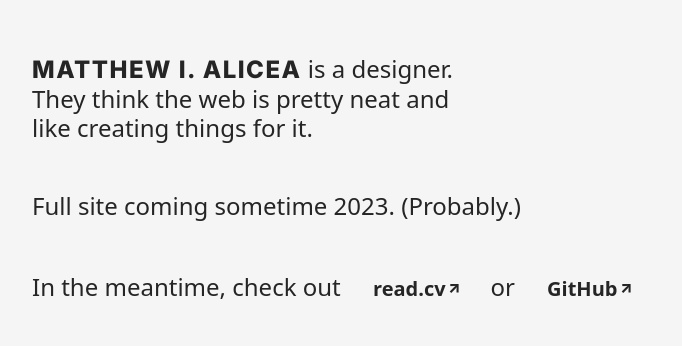
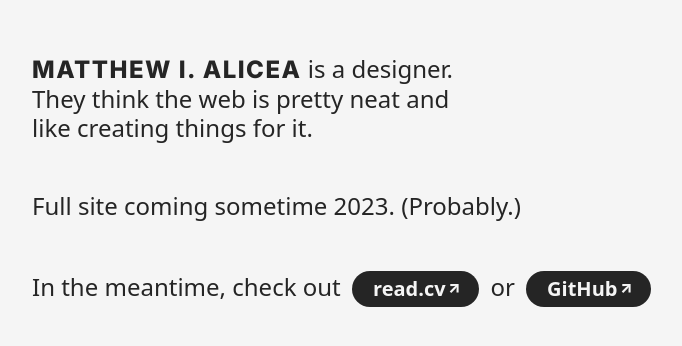
Before and after one commit to matthew-ia/maia-micro, a SvelteKit app: page / in a window 1280 px wide. Shown: the part 194-540 px from the top of the page, without its empty margins (118-800 px from the left). Built offline with nearby package versions, Linux system fonts and the light colour scheme; a web font is replaced by a local one.

Commit message:
fix theming bugs

```diff
--- a/src/components/button.svelte
+++ b/src/components/button.svelte
@@ -73,43 +73,44 @@
 
 button,
 a {
+
   // Theme
   // Default (fallback)
   $color: $white;
   $bg-color: $black;
+  $hover-bg-color: rgba($black, 0.9);
+  $focus-outline: 2px solid $blue-100;
+
   $border: $border-width solid transparent;
-  $hover-bg-color: rgba($black, 0.9);
   $active-bg-color: $blue-600;
   $focus-outline: 2px solid $blue-600;
   $disabled-bg-color: $gray-100;
+
+  --btn-color: $white;
+  --btn-bg-color: $black;
+  --btn-hover-bg-color: rgba($black, 0.9);
+  --btn-focus-outline: 2px solid $blue-400;
+
   // Light
   @media (prefers-color-scheme: light) {
-    $color: $white;
-    $bg-color: $black;
-    $border: $border-width solid transparent;
-    $hover-bg-color: rgba($black, 0.9);
-    $active-bg-color: $blue-600;
-    $focus-outline: 2px solid $blue-600;
-    $disabled-bg-color: $gray-100;
+    --btn-color: #{$white};
+    --btn-bg-color: #{$black};
+    --btn-hover-bg-color: #{rgba($black, 0.85)};
+    --btn-focus-outline: 2px solid #{$blue-400};
   }
   // Dark
   @media (prefers-color-scheme: dark) {
-    $color: $black;
-    $bg-color: $white;
-    $border: $border-width solid transparent;
-    $hover-bg-color: rgba($white, 0.9);
-    $active-bg-color: $blue-600;
-    $focus-outline: 2px solid $blue-100;
-    $disabled-bg-color: $gray-100;
+    --btn-color: #{$black};
+    --btn-bg-color: #{$white};
+    --btn-hover-bg-color: #{rgba($white, 0.85)};
+    --btn-focus-outline: 2px solid #{$blue-100};
   }
 
-  color: $color;
-  background-color: $bg-color;
   border: $border;
   border-radius: $border-radius;
   padding: .5rem 1.75rem .5rem 2rem;
   outline: 0;
-  transition: $animate-faster;
+  transition: $animate-fast;
   text-decoration: none;
   display: inline-block;
   font-size: 2rem;
@@ -119,9 +120,12 @@ a {
     font-size: 1.6rem;
   }
 
+  color: var(--btn-color);
+  background-color: var(--btn-bg-color);
+
   &:hover {
-    background-color: $hover-bg-color;
-    color: $color;
+    background-color: var(--btn-hover-bg-color);
+    color: var(--btn-color);
     cursor: pointer;
   }
 
@@ -132,7 +136,7 @@ a {
   &:focus-visible {
     border: $border;
     outline-offset: 2px;
-    outline: $focus-outline;
+    outline: var(--btn-focus-outline);
   }
 
   &.disabled {
```
